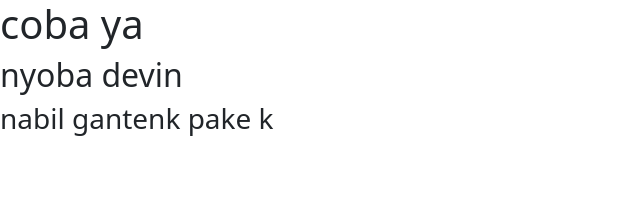
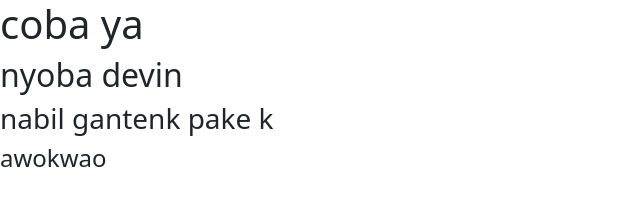
Before and after one commit to S1nt4x16/lomba_web, a plain HTML site: page index.html in a window 1280 px wide. Shown: the whole page, without its empty margins (0-640 px from the left). Drawn offline with Linux system fonts and the light colour scheme.

Commit message:
tes devin

```diff
--- a/index.html
+++ b/index.html
@@ -11,6 +11,7 @@
     <h1>coba ya</h1>
     <h2>nyoba devin</h2>
     <h3>nabil gantenk pake k</h3>
+    <h4>awokwao</h4>
 
 
 
```
